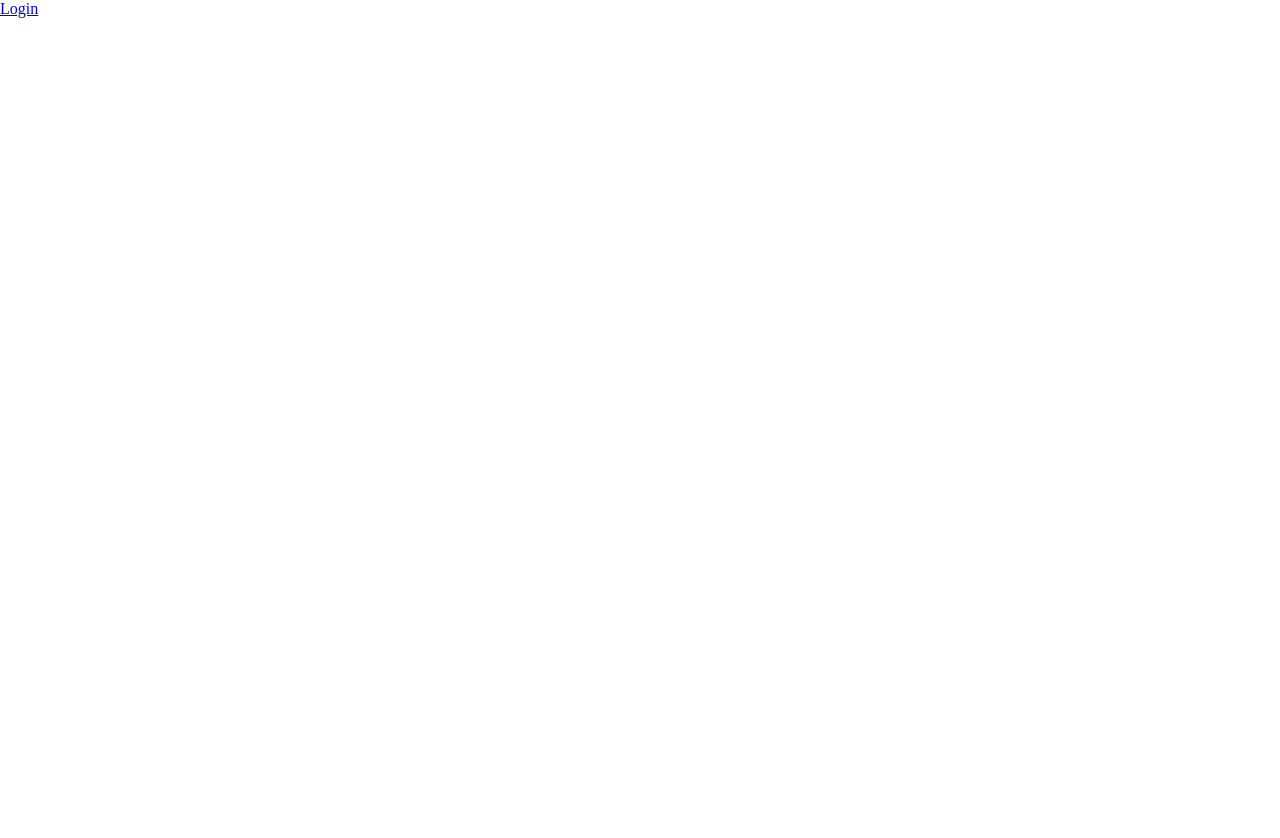
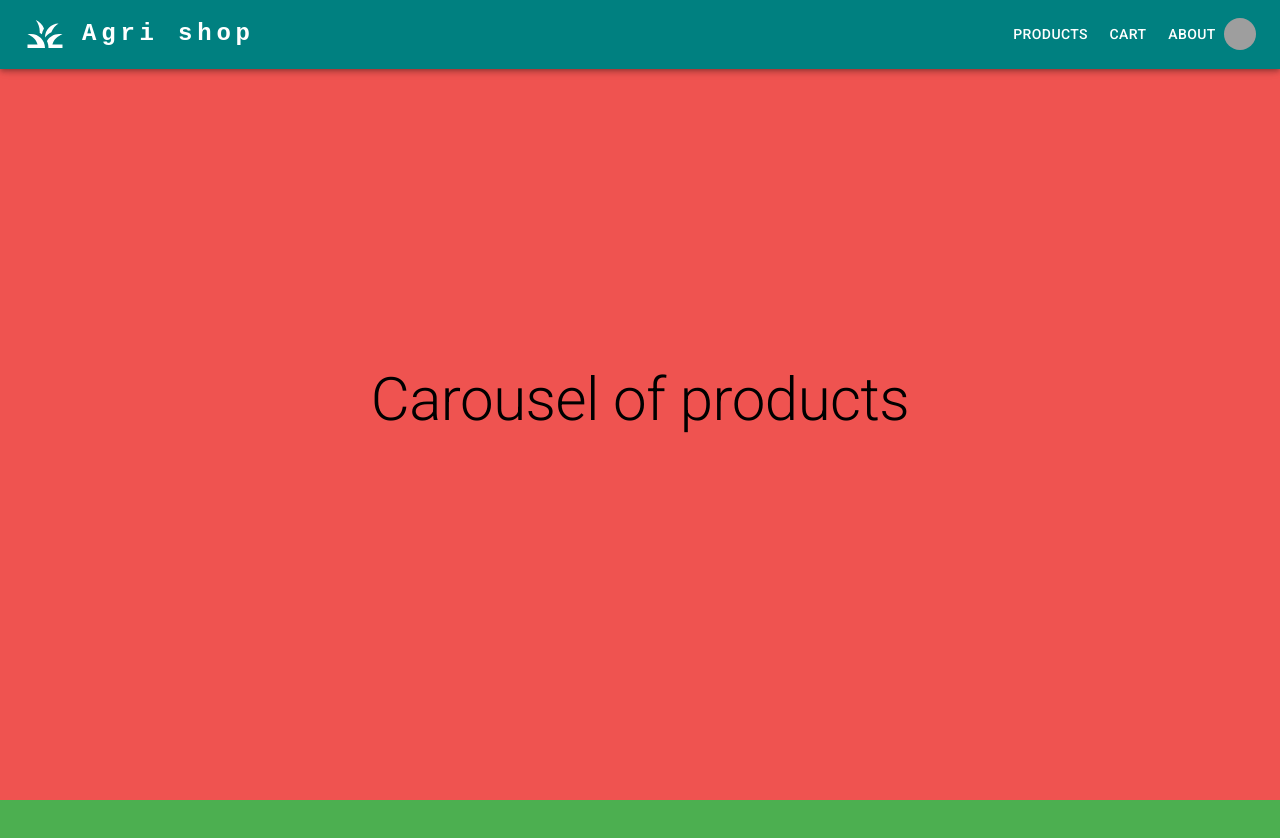
Before and after one commit to osSidd/agri-shop, a React (Vite) app in the folder client/: page / in a window 1280 px wide. Shown: the top 838 px of the page. Before the commit the page ends 800 px from the top, so only its background shows below. Built offline with nearby package versions, Linux system fonts and the light colour scheme; grey boxes are pictures that could not be loaded.

Commit message:
home page placeholder ui

```diff
--- a/client/src/App.tsx
+++ b/client/src/App.tsx
@@ -1,10 +1,14 @@
 // import './App.css'
 import { Suspense, lazy } from "react"
 import { BrowserRouter, Routes, Route } from "react-router-dom"
-import Wrapper from "./pages/wrapper"
-const PasswordReset = lazy(() => import('./pages/passwordReset'))
-const Login = lazy(() => import('./pages/login'))
-const Signup = lazy(() => import('./pages/signup'))
+
+import Wrapper from "./pages/user/wrapper"
+
+const Login = lazy(() => import('./pages/user/login'))
+const Signup = lazy(() => import('./pages/user/signup'))
+const PasswordReset = lazy(() => import('./pages/user/passwordReset'))
+
+const Homepage = lazy(() => import('./pages/homepage/homepage'))
 
 function App() {
 
@@ -13,7 +17,7 @@ function App() {
     <BrowserRouter>
     <Suspense fallback={<>Loading...</>}>
       <Routes>
-        <Route path = '/' element={<div><a href="/login">Login</a></div>}/>
+        <Route path = '/' element={<Homepage/>}/>
         <Route path="/login" element={<Wrapper><Login/></Wrapper>}/>
         <Route path="/sign-up" element={<Wrapper><Signup/></Wrapper>}/>
         <Route path="/reset-password" element={<Wrapper><PasswordReset/></Wrapper>}/>
--- /dev/null
+++ b/client/src/components/navbar.tsx
@@ -0,0 +1,166 @@
+import * as React from 'react';
+import { Box } from "@mui/material";
+import AppBar from '@mui/material/AppBar';
+import Toolbar from '@mui/material/Toolbar';
+import IconButton from '@mui/material/IconButton';
+import Typography from '@mui/material/Typography';
+import Menu from '@mui/material/Menu';
+import MenuIcon from '@mui/icons-material/Menu';
+import Container from '@mui/material/Container';
+import Avatar from '@mui/material/Avatar';
+import Button from '@mui/material/Button';
+import Tooltip from '@mui/material/Tooltip';
+import MenuItem from '@mui/material/MenuItem';
+import GrassIcon from '@mui/icons-material/Grass';
+import { Link } from 'react-router-dom';
+
+const pages = ['Products', 'Cart', 'About'];
+const settings = ['Profile', 'Account', 'Dashboard', 'Wallet', 'Order status', 'Logout'];
+const linkStyle = {textDecoration:"none"}
+
+function Navbar() {
+  const [anchorElNav, setAnchorElNav] = React.useState<null | HTMLElement>(null);
+  const [anchorElUser, setAnchorElUser] = React.useState<null | HTMLElement>(null);
+
+  const handleOpenNavMenu = (event: React.MouseEvent<HTMLElement>) => {
+    setAnchorElNav(event.currentTarget);
+  };
+  const handleOpenUserMenu = (event: React.MouseEvent<HTMLElement>) => {
+    setAnchorElUser(event.currentTarget);
+  };
+
+  const handleCloseNavMenu = () => {
+    setAnchorElNav(null);
+  };
+
+  const handleCloseUserMenu = () => {
+    setAnchorElUser(null);
+  };
+
+  return (
+    <AppBar position="fixed" sx={{bgcolor:'teal'}}>
+      <Container maxWidth="xl">
+        <Toolbar disableGutters>
+            <Link to='/' style={linkStyle}>
+                <Box display='flex' alignItems='center' sx={{textDecoration:'none', color:'white'}}>
+                    <GrassIcon sx={{ fontSize:42, display: { xs: 'none', md: 'flex' }, mr: 2 }} />
+                    <Typography
+                        variant='h5'
+                        noWrap
+                        component="h1"
+                        sx={{
+                        mr: 2,
+                        display: { xs: 'none', md: 'flex' },
+                        fontFamily: 'monospace',
+                        fontWeight: 700,
+                        letterSpacing: '.3rem',
+                        color: 'inherit',
+                        textDecoration: 'none',
+                        }}
+                    >
+                        Agri shop
+                    </Typography>
+                </Box>
+            </Link>
+          <Box sx={{ flexGrow: 1, display: { xs: 'flex', md: 'none' } }}>
+            <IconButton
+              size="large"
+              aria-label="account of current user"
+              aria-controls="menu-appbar"
+              aria-haspopup="true"
+              onClick={handleOpenNavMenu}
+              color="inherit"
+            >
+              <MenuIcon />
+            </IconButton>
+            <Menu
+              id="menu-appbar"
+              anchorEl={anchorElNav}
+              anchorOrigin={{
+                vertical: 'bottom',
+                horizontal: 'left',
+              }}
+              keepMounted
+              transformOrigin={{
+                vertical: 'top',
+                horizontal: 'left',
+              }}
+              open={Boolean(anchorElNav)}
+              onClose={handleCloseNavMenu}
+              sx={{
+                display: { xs: 'block', md: 'none' },
+              }}
+            >
+              {pages.map((page) => (
+                <MenuItem key={page} onClick={handleCloseNavMenu}>
+                  <Typography textAlign="center">{page}</Typography>
+                </MenuItem>
+              ))}
+            </Menu>
+          </Box>
+          <GrassIcon sx={{ display: { xs: 'flex', md: 'none' }, mr: 1 }} />
+          <Typography
+            variant="h6"
+            fontSize={14}
+            noWrap
+            component="h1"
+            sx={{
+              mr: 2,
+              display: { xs: 'flex', md: 'none' },
+              flexGrow: 1,
+              fontFamily: 'monospace',
+              fontWeight: 700,
+              letterSpacing: '.3rem',
+              color: 'inherit',
+              textDecoration: 'none',
+            }}
+          >
+            Agri shop
+          </Typography>
+          <Box sx={{ flexGrow: 1, display: { xs: 'none', md: 'flex', justifyContent:'flex-end' } }}>
+            {pages.map((page) => (
+              <Button
+                key={page}
+                onClick={handleCloseNavMenu}
+                sx={{ my: 2, color: 'white', display: 'block' }}
+              >
+                {page}
+              </Button>
+            ))}
+          </Box>
+
+          <Box sx={{ flexGrow: 0 }}>
+            <Tooltip title="Open settings">
+              <IconButton onClick={handleOpenUserMenu} sx={{ p: 0 }}>
+                <Avatar sx={{width:32, height:32}} alt="Remy Sharp" src="/static/images/avatar/2.jpg" />
+              </IconButton>
+            </Tooltip>
+            <Menu
+              sx={{ mt: '45px' }}
+              id="menu-appbar"
+              anchorEl={anchorElUser}
+              anchorOrigin={{
+                vertical: 'top',
+                horizontal: 'right',
+              }}
+              keepMounted
+              transformOrigin={{
+                vertical: 'top',
+                horizontal: 'right',
+              }}
+              open={Boolean(anchorElUser)}
+              onClose={handleCloseUserMenu}
+            >
+              {settings.map((setting) => (
+                <MenuItem key={setting} onClick={handleCloseUserMenu}>
+                  <Typography textAlign="center">{setting}</Typography>
+                </MenuItem>
+              ))}
+            </Menu>
+          </Box>
+        </Toolbar>
+      </Container>
+    </AppBar>
+  );
+}
+export default Navbar;
--- /dev/null
+++ b/client/src/pages/homepage/homepage.tsx
@@ -0,0 +1,26 @@
+import { Box, Typography } from "@mui/material";
+import Navbar from "../../components/navbar";
+
+export default function Homepage(){
+    return (
+        <Box>
+            <Navbar/>
+            <Box minHeight='100vh' bgcolor='error.light'>
+                <Typography lineHeight='100vh' mx='auto' width='fit-content' variant="h2">Carousel of products</Typography>
+            </Box>
+
+            <Box minHeight='100vh' bgcolor='success.light'>
+                <Typography lineHeight='100vh' mx='auto' width='fit-content' variant="h2">List of products</Typography>
+            </Box>
+
+            <Box minHeight='100vh' bgcolor='warning.light'>
+                <Typography lineHeight='100vh' mx='auto' width='fit-content' variant="h2">Offers</Typography>
+            </Box>
+
+            <Box minHeight='100vh' bgcolor='#222'>
+                <Typography lineHeight='100vh' mx='auto' width='fit-content' variant="h2" color='white'>Footer</Typography>
+            </Box>
+
+        </Box>
+    )
+}
```
Also changed, not shown: client/src/pages/user/login.tsx (renamed from client/src/pages/login.tsx), client/src/pages/user/passwordReset.tsx (renamed from client/src/pages/passwordReset.tsx), client/src/pages/user/signup.tsx (renamed from client/src/pages/signup.tsx), client/src/pages/user/wrapper.tsx (renamed from client/src/pages/wrapper.tsx).
